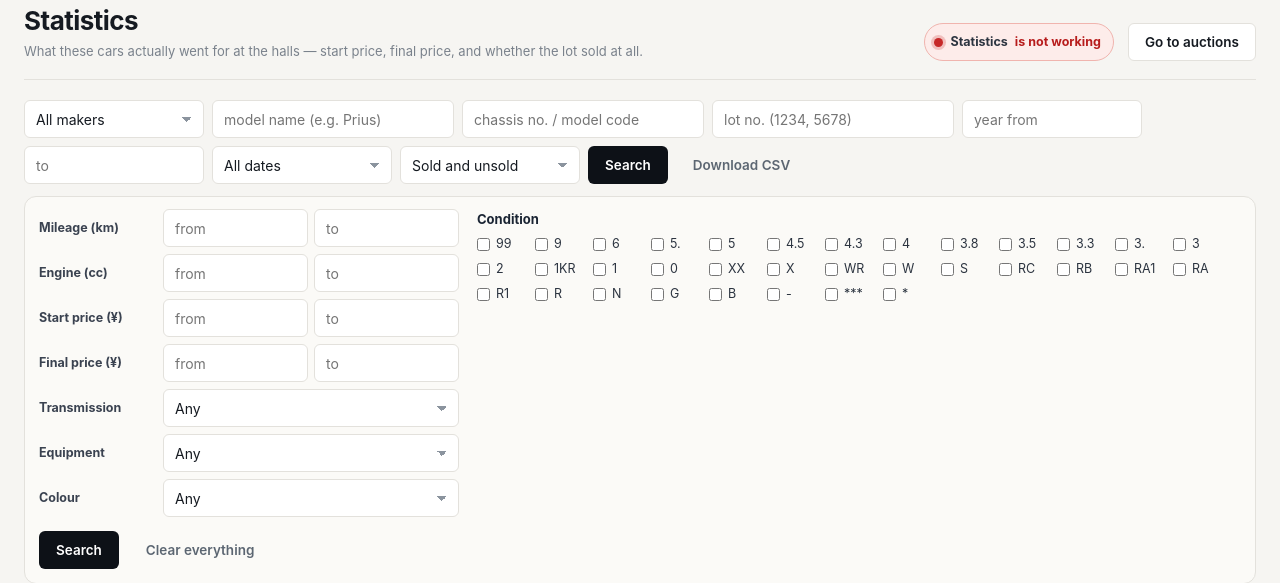
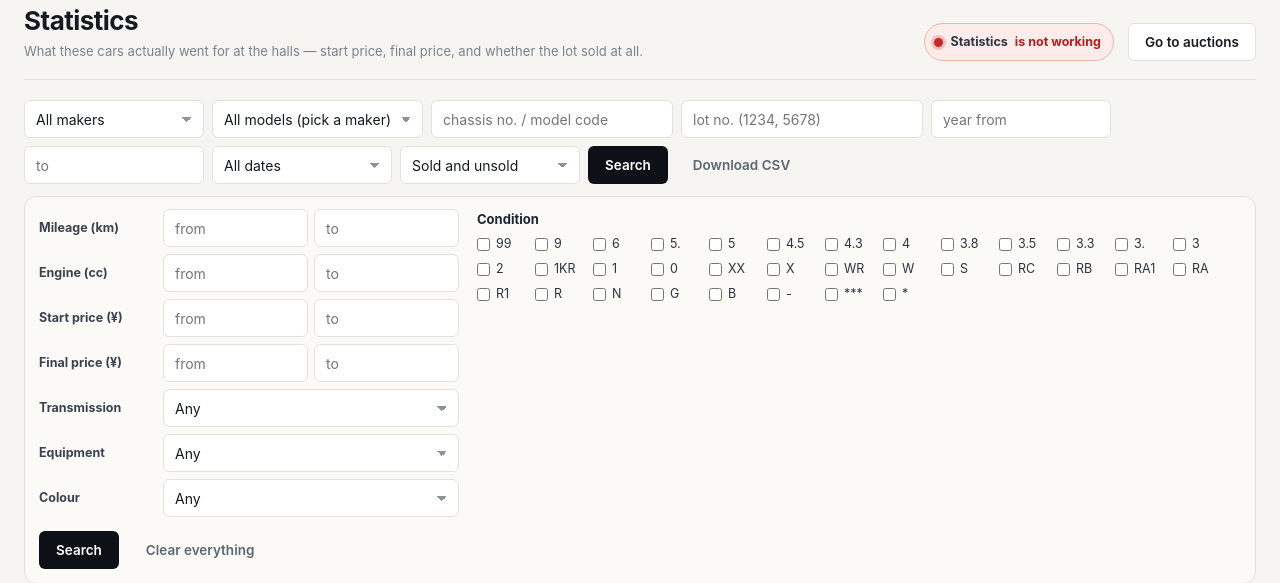
Before and after one commit to my5757980/SBK, a PHP site: page /sbk-auction/statistics.php in a window 1280 px wide. Shown: the part 111-694 px from the top of the page. Run offline with PHP 8.4, Linux system fonts and the light colour scheme; the visitor is signed in with stand-in values (Sample User, id 1); tables that the repository leaves empty or names only in its code hold one stand-in row (values such as "Sample post").

Commit message:
Statistics: choose a maker and its models fill the model box by themselves
The owner, 21 Nov 2026: the model box was a text field - after choosing a maker
the model had to be typed by hand. It is now a list that fills the moment a maker
is chosen, as on the source: that maker's models A to Z, each with its count
(stModelsOf(), kept ten minutes per maker; statistics.php?models=1 for the page's
script, the same list drawn on a reload). A model picked from the list is that
model and no other - "PRIUS", not "PRIUS ALPHA" too - so the result is the count
shown beside it; a name typed without a maker (older links) is read as before.

Proof, live: TOYOTA -> 183 models adding up to its 300,500; TOYOTA PRIUS = 23,836
= its count in the list; browser fills the box without a reload, search keeps both
choices, "All makers" empties it. statsmodelcheck 12/12 (new), statssearchcheck
24/24, statsfiltercheck 34/34, statswindowcheck 17/17.

Co-Authored-By: Claude Opus 5.5 <noreply@anthropic.com>

```diff
--- a/portal/includes/statistics-lib.php
+++ b/portal/includes/statistics-lib.php
@@ -329,6 +329,37 @@ function stLetGo() {
     }
 }
 
+/**
+ * One maker's models inside the window, A to Z, each with its count - what the
+ * model box offers once a maker is chosen (the owner, 21 November 2026: pick the
+ * maker and its models come by themselves, as on the source, instead of typing
+ * the name). Kept ten minutes per maker, like the makers' own list.
+ *
+ * @return array list of array('model' => string, 'n' => int)
+ */
+function stModelsOf($conn, $maker) {
+    $maker = trim((string) $maker);
+    if ($maker === '') {
+        return array();
+    }
+    return stCached('models-w-' . md5(strtoupper($maker)), 600, function () use ($conn, $maker) {
+        $out = array();
+        $q = @$conn->prepare("SELECT model, COUNT(*) n FROM car_stats
+                               WHERE maker = ? AND model <> '' AND " . stWindowSql() . "
+                               GROUP BY model ORDER BY model ASC");
+        if ($q) {
+            $q->bind_param('s', $maker);
+            $q->execute();
+            $res = $q->get_result();
+            while ($res && $w = $res->fetch_assoc()) {
+                $out[] = array('model' => (string) $w['model'], 'n' => (int) $w['n']);
+            }
+            $q->close();
+        }
+        return $out;
+    }, 7 * 86400);
+}
+
 /** Transmission, equipment and colour, most common first, with their counts. */
 function stFacets($conn) {
     return stCached('facets-w', 3600, function () use ($conn) {
--- a/portal/statistics.php
+++ b/portal/statistics.php
@@ -154,7 +154,23 @@ $types  = '';
 
 if ($maker !== '') { $where[] = 'maker = ?';   $params[] = $maker; $types .= 's'; }
 if ($hall  !== '') { $where[] = 'auction = ?'; $params[] = $hall;  $types .= 's'; }
-if ($model !== '') {
+/* A model picked from the maker's own list (21 November 2026) is that model and no
+   other - "PRIUS", not "PRIUS ALPHA" too - so the result is the count the list
+   showed beside it. Anything else (an older link, a name typed without a maker)
+   is read as before. */
+$modelExact = false;
+if ($model !== '' && $maker !== '' && $haveTable) {
+    foreach (stModelsOf($conn, $maker) as $mm) {
+        if (strcasecmp($mm['model'], $model) === 0) {
+            $modelExact = true;
+            $model = $mm['model'];
+            break;
+        }
+    }
+}
+if ($model !== '' && $modelExact) {
+    $where[] = 'model = ?'; $params[] = $model; $types .= 's';
+} elseif ($model !== '') {
     // The model's NAME - "prius", "Prius Alpha" - and a buyer who types the maker
     // with it ("toyota prius") is still understood.
     $where[]  = "CONCAT(maker, ' ', model) LIKE ?";
@@ -363,6 +379,15 @@ if (isset($_GET['ids'])) {
     echo json_encode(array('ids' => $ids, 'page' => $pg));
     exit;
 }
+/* The model box asks this when the maker changes: that maker's models, A to Z,
+   with their counts (stModelsOf). */
+if (isset($_GET['models'])) {
+    if (function_exists('session_write_close')) { session_write_close(); }
+    header('Content-Type: application/json; charset=utf-8');
+    header('Cache-Control: no-store');
+    echo json_encode($haveTable ? stModelsOf($conn, $maker) : array());
+    exit;
+}
 if (isset($_GET['count'])) {
     if (function_exists('session_write_close')) { session_write_close(); }
     header('Content-Type: application/json; charset=utf-8');
@@ -563,7 +588,7 @@ require_once 'includes/header.php';
   </div>
 
   <form method="GET" class="admin-toolbar pb-stats-form">
-    <select name="maker" class="select">
+    <select name="maker" class="select" id="stMaker">
       <option value="">All makers</option>
       <?php foreach ($makers as $m): ?>
         <option value="<?php echo sanitize($m['maker']); ?>"
@@ -572,8 +597,23 @@ require_once 'includes/header.php';
         </option>
       <?php endforeach; ?>
     </select>
-    <input type="text" name="model" class="input" placeholder="model name (e.g. Prius)"
-           value="<?php echo sanitize($model); ?>" style="min-width:150px">
+    <?php /* The maker's own models, filled in the moment a maker is chosen (the
+             script at the end of the page) - no typing. A model from an older
+             link that is not in the list stays chosen so its filter still shows. */
+          $modelList = ($maker !== '' && $haveTable) ? stModelsOf($conn, $maker) : array();
+          $modelSeen = false; ?>
+    <select name="model" class="select" id="stModel" style="min-width:150px">
+      <option value=""><?php echo $maker !== '' ? 'All models' : 'All models (pick a maker)'; ?></option>
+      <?php foreach ($modelList as $mm): $sel = $model !== '' && strcasecmp($mm['model'], $model) === 0;
+            $modelSeen = $modelSeen || $sel; ?>
+        <option value="<?php echo sanitize($mm['model']); ?>" <?php echo $sel ? 'selected' : ''; ?>>
+          <?php echo sanitize($mm['model']) . ' (' . number_format($mm['n']) . ')'; ?>
+        </option>
+      <?php endforeach; ?>
+      <?php if ($model !== '' && !$modelSeen): ?>
+        <option value="<?php echo sanitize($model); ?>" selected><?php echo sanitize($model); ?></option>
+      <?php endif; ?>
+    </select>
     <input type="text" name="chassis" class="input" placeholder="chassis no. / model code"
            value="<?php echo sanitize($chas); ?>" style="min-width:130px">
     <?php // The halls moved into the advanced search, grouped by weekday and
@@ -952,6 +992,39 @@ require_once 'includes/header.php';
 })();
 </script>
 
+<?php // Choose a maker and its models fill the model box at once (21 Nov 2026),
+      // from statistics.php?models=1 - the same list the page draws on a reload. ?>
+<script>
+(function () {
+  var mk = document.getElementById('stMaker'), md = document.getElementById('stModel');
+  if (!mk || !md || !window.fetch) { return; }
+  mk.addEventListener('change', function () {
+    var maker = mk.value;
+    md.innerHTML = '';
+    var first = document.createElement('option');
+    first.value = '';
+    first.textContent = maker ? 'Loading models…' : 'All models (pick a maker)';
+    md.appendChild(first);
+    if (!maker) { return; }
+    md.disabled = true;
+    fetch('statistics.php?models=1&maker=' + encodeURIComponent(maker), { credentials: 'same-origin' })
+      .then(function (r) { return r.ok ? r.json() : []; })
+      .then(function (list) {
+        if (mk.value !== maker) { return; }          // a newer choice took over
+        first.textContent = 'All models';
+        (list || []).forEach(function (m) {
+          var o = document.createElement('option');
+          o.value = m.model;
+          o.textContent = m.model + ' (' + Number(m.n).toLocaleString('en-US') + ')';
+          md.appendChild(o);
+        });
+      })
+      .catch(function () { first.textContent = 'All models'; })
+      .then(function () { md.disabled = false; });
+  });
+})();
+</script>
+
 <?php // A click anywhere on a row opens that sale - except on a photograph, a
       // link or a button, which keep their own job. Delegated from the document
       // because the live refresh replaces the whole table. ?>
```
